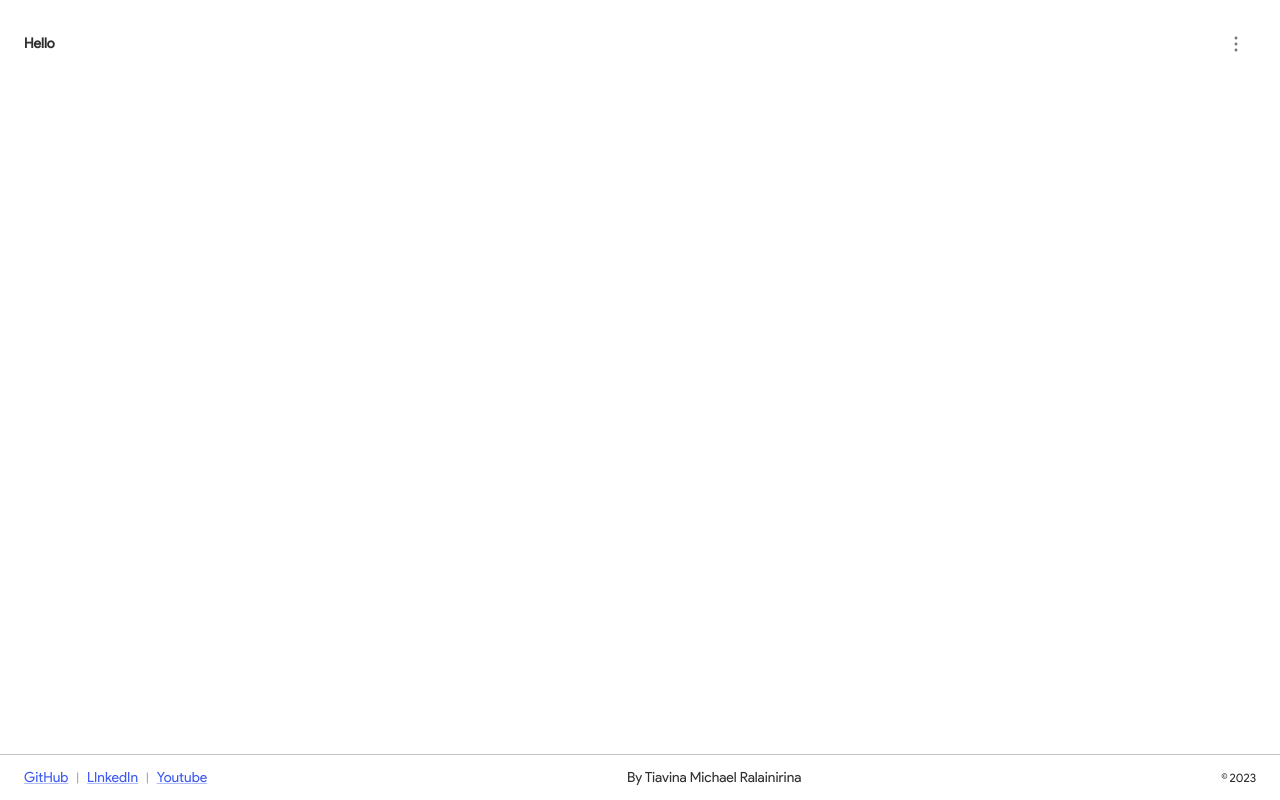
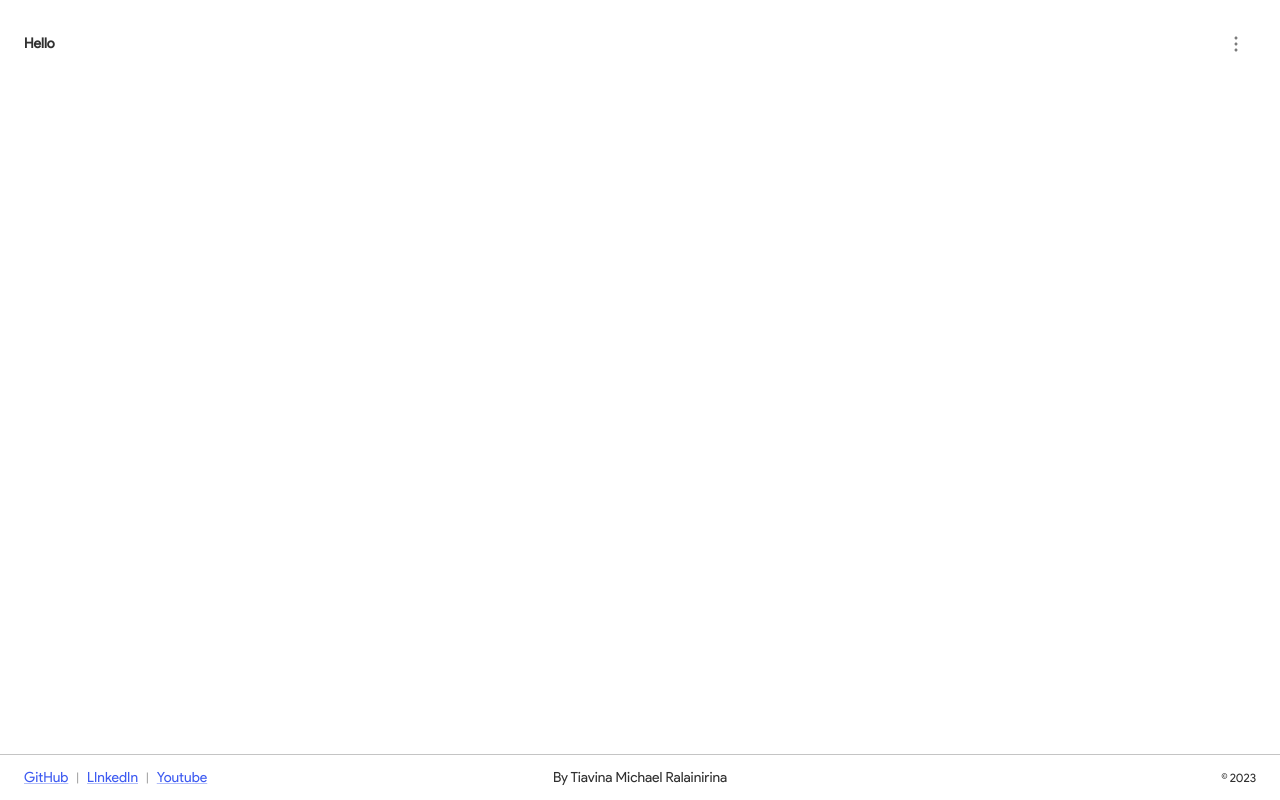
Before and after one commit to tiavina-mika/actions-menu, a React (Create React App) app: page / in a window 1280 px wide. Built offline with nearby package versions, Linux system fonts and the light colour scheme.

Commit message:
fix footer

```diff
--- a/src/components/Footer.tsx
+++ b/src/components/Footer.tsx
@@ -30,7 +30,7 @@ const classes = {
 const Footer = () => {
   return (
     <div className="flexRow spaceBetween stretchSelf" css={classes.footer}>
-      <Stack spacing={1} direction="row" justifyContent="center">
+      <Stack spacing={1} direction="row" flex={1}>
         {links.map((link, index) => (
           <Stack
             spacing={1}
@@ -50,7 +50,7 @@ const Footer = () => {
           By Tiavina Michael Ralainirina
         </Typography>
       </div>
-      <div className="flexCenter stretchSelf">
+      <div className="flexCenter stretchSelf flexEnd flex1">
         <Typography className="flexRow center grey800">
           <span css={{ marginRight: 2 }}>©</span>
           <span>{new Date().getFullYear()}</span>
```
